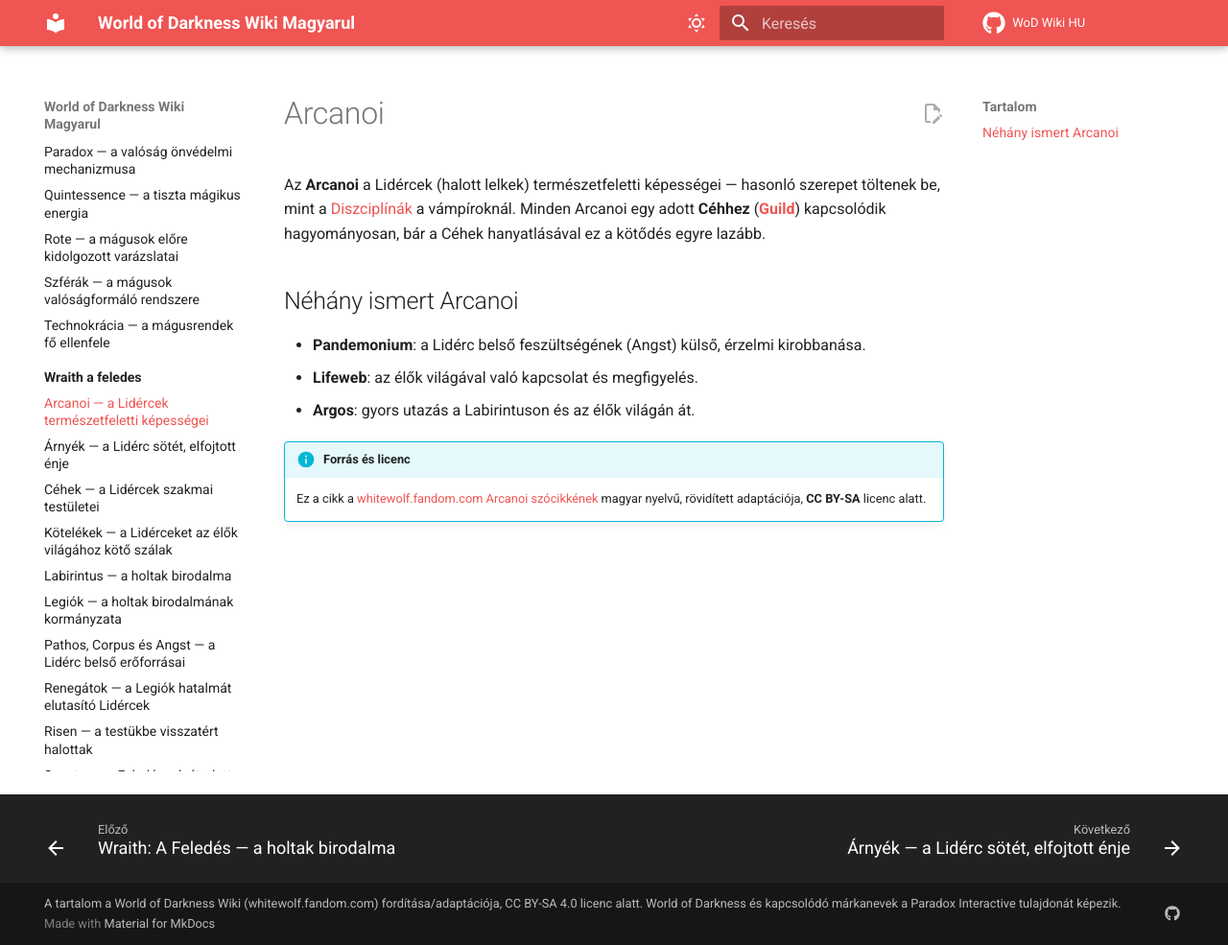
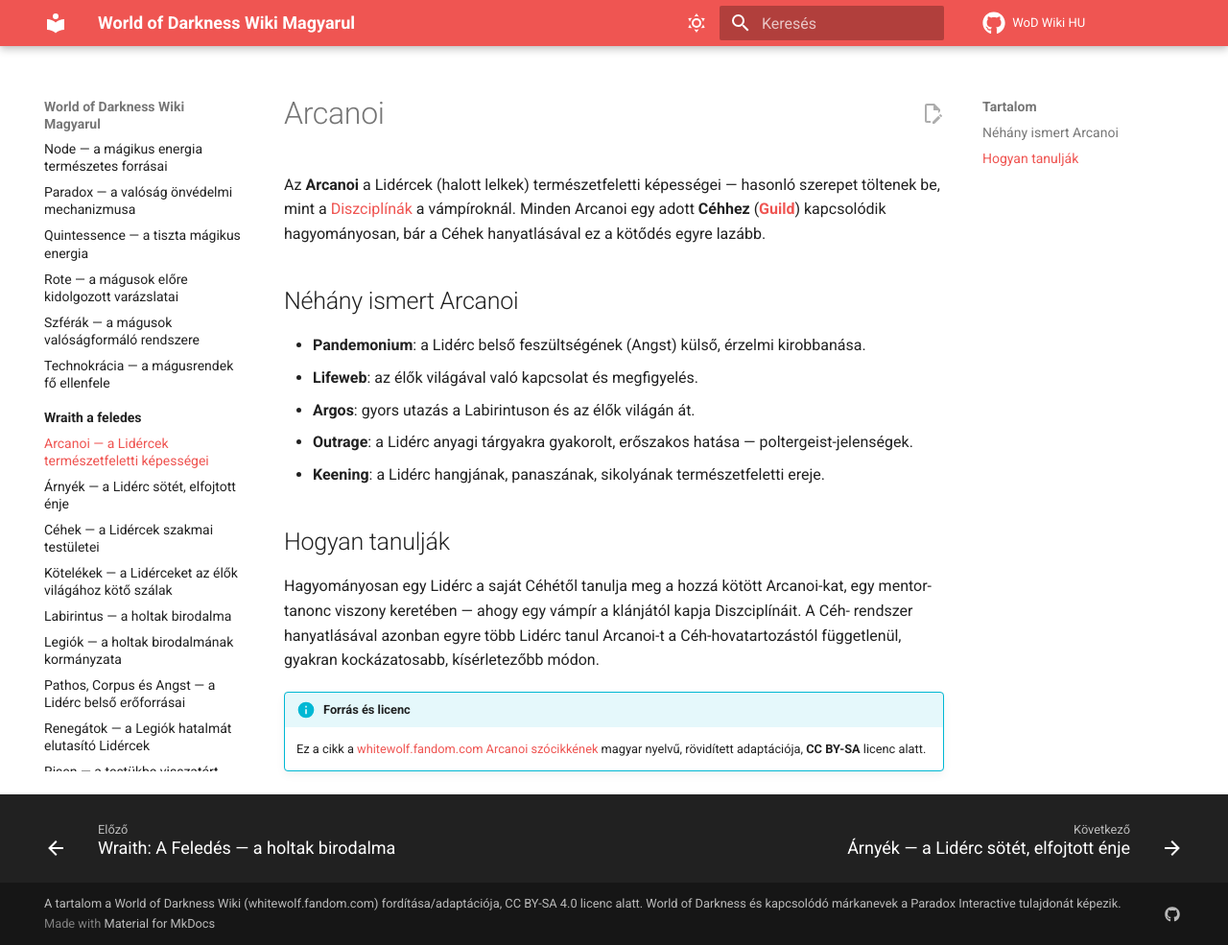
Before and after one commit to davidszentgyorgyi/wod-hu, an MkDocs documentation site: the page built from docs/wraith-a-feledes/arcanoi.md, in a window 1280 px wide and 985 px high. Shown: the whole window at 96% size. Built offline with MkDocs 1.6.1 and Material for MkDocs 9.7.7, drawn with Linux system fonts in a browser that asks for light colours; comment, search, counter and statistics services are not loaded.

Commit message:
Expand Arcanoi article with two more powers and the teaching mechanic
Original summary adding Outrage and Keening to the example list, and
explaining the mentor-apprentice Guild teaching tradition and its
modern decline.

Co-Authored-By: Claude Sonnet 5 <noreply@anthropic.com>

```diff
--- a/docs/wraith-a-feledes/arcanoi.md
+++ b/docs/wraith-a-feledes/arcanoi.md
@@ -17,6 +17,15 @@ Céhek hanyatlásával ez a kötődés egyre lazább.
 - **Pandemonium**: a Lidérc belső feszültségének (Angst) külső, érzelmi kirobbanása.
 - **Lifeweb**: az élők világával való kapcsolat és megfigyelés.
 - **Argos**: gyors utazás a Labirintuson és az élők világán át.
+- **Outrage**: a Lidérc anyagi tárgyakra gyakorolt, erőszakos hatása — poltergeist-jelenségek.
+- **Keening**: a Lidérc hangjának, panaszának, sikolyának természetfeletti ereje.
+
+## Hogyan tanulják
+
+Hagyományosan egy Lidérc a saját Céhétől tanulja meg a hozzá kötött Arcanoi-kat, egy
+mentor-tanonc viszony keretében — ahogy egy vámpír a klánjától kapja Diszciplínáit. A Céh-
+rendszer hanyatlásával azonban egyre több Lidérc tanul Arcanoi-t a Céh-hovatartozástól
+függetlenül, gyakran kockázatosabb, kísérletezőbb módon.
 
 !!! info "Forrás és licenc"
     Ez a cikk a [whitewolf.fandom.com Arcanoi szócikkének](https://whitewolf.fandom.com/wiki/Arcanoi)
```
